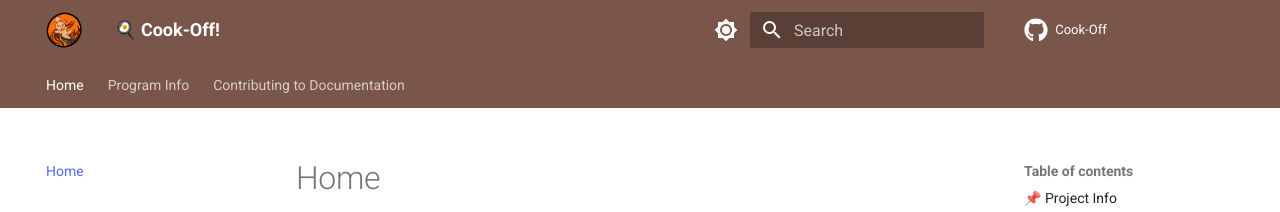
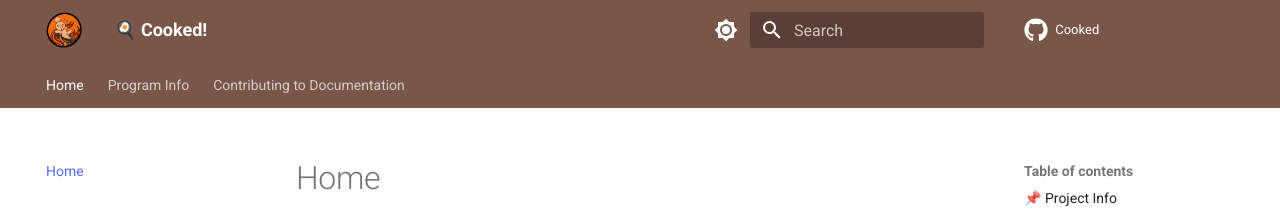
Before and after one commit to BedrockCommands/Cook-Off-Docs, an MkDocs documentation site: the page built from docs/docs/index.md, in a window 1280 px wide. Shown: the top 212 px of the page. Built offline with MkDocs 1.6.1 and Material for MkDocs 9.7.7, drawn with Linux system fonts in a browser that asks for light colours; comment, search, counter and statistics services are not loaded.

Commit message:
Update mkdocs.yml

```diff
--- a/docs/mkdocs.yml
+++ b/docs/mkdocs.yml
@@ -1,7 +1,7 @@
-site_name: 🍳 Cook-Off!
+site_name: 🍳 Cooked!
 site_url: https://bedrockcommands.github.io/Cook-Off/
-repo_url: "https://github.com/BedrockCommands/Cook-Off"
-repo_name: "Cook-Off"
+repo_url: "https://github.com/BedrockCommands/Cooked"
+repo_name: "Cooked"
 
 copyright: |
   Copyright &copy; 2025 Bedrock Commands Community (BCC) <br>
```
